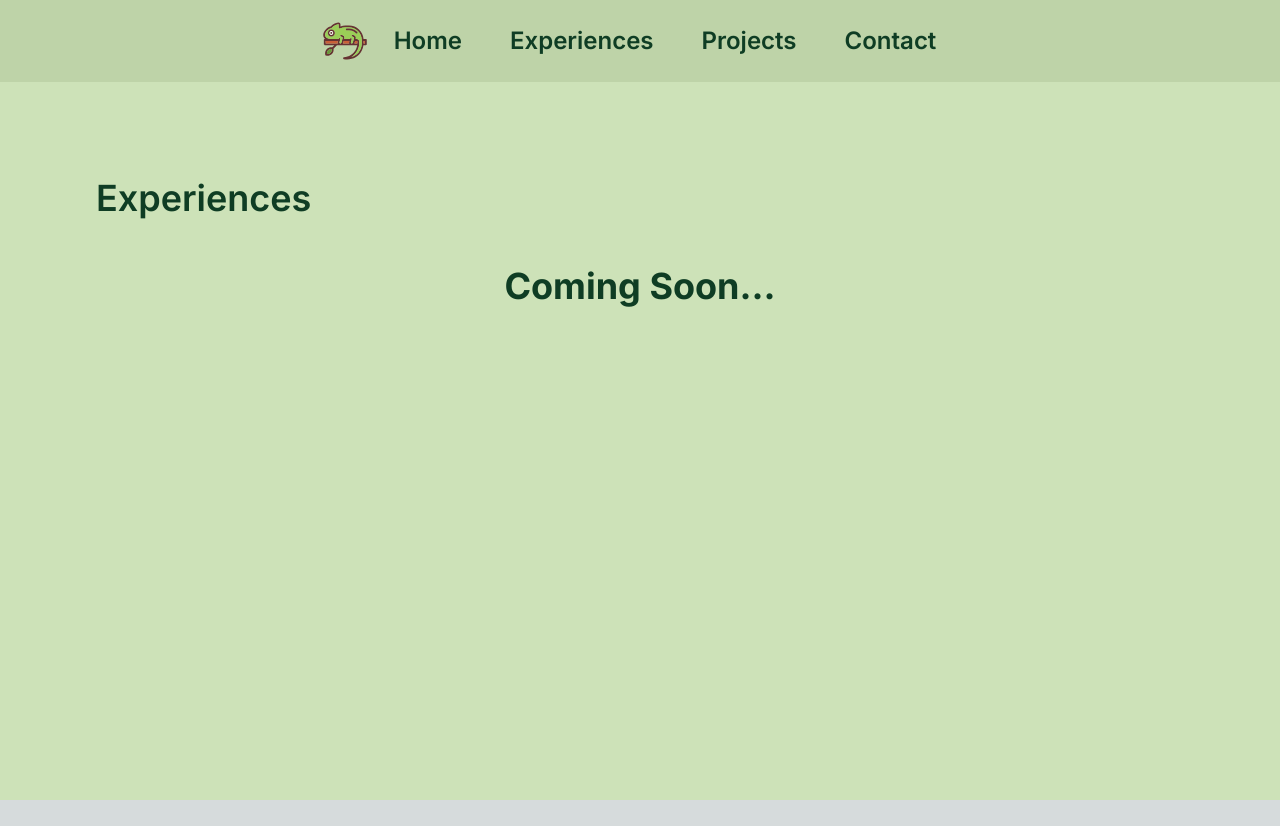
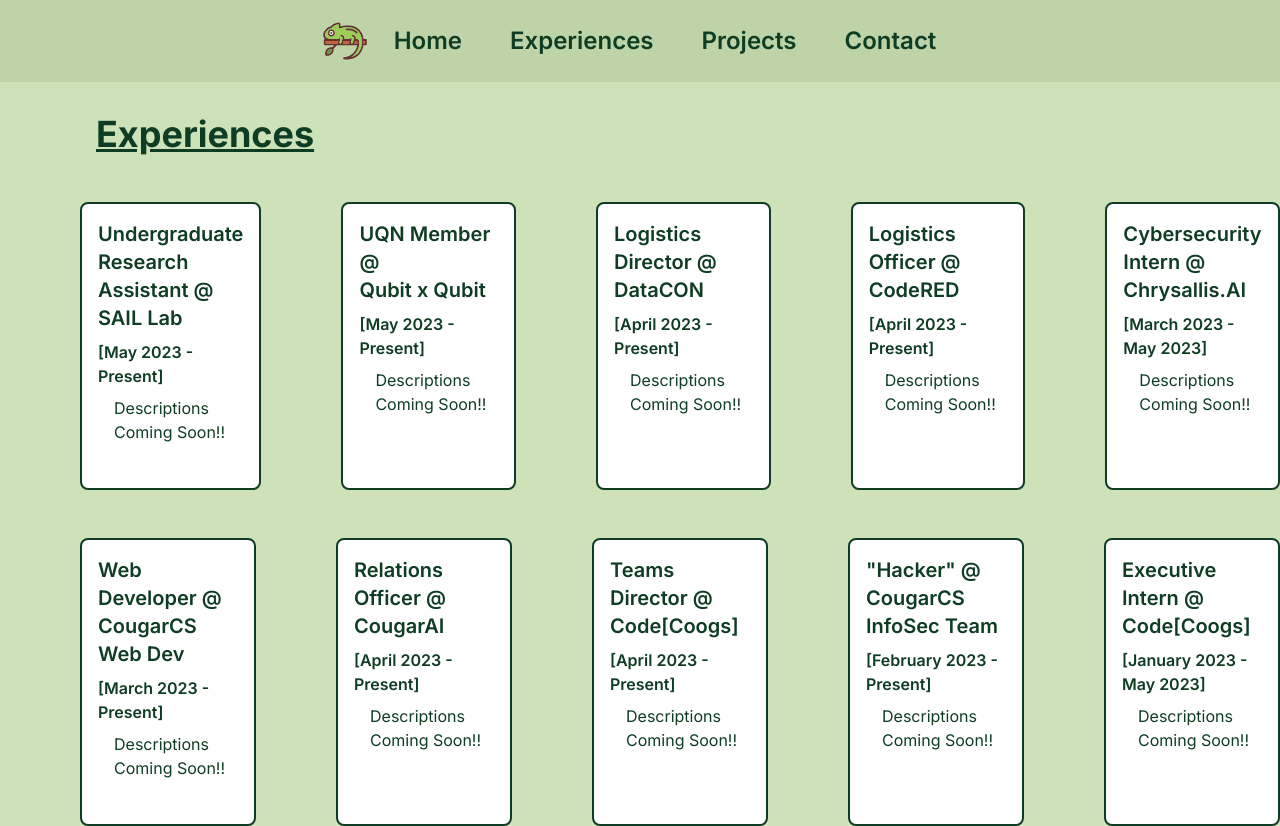
Before and after one commit to Ashishjob/Ashish-Job-Portfolio-Website, a Next.js app: page /experiences in a window 1280 px wide. Before the commit the page ends 800 px from the top, so only its background shows below. Built offline with nearby package versions, Linux system fonts and the light colour scheme.

Commit message:
feat: add experience positions

```diff
--- a/app/experiences/page.tsx
+++ b/app/experiences/page.tsx
@@ -1,6 +1,4 @@
 import NormalNavbar from '@/components/NavBar';
-import Image from 'next/image';
-import Link from 'next/link';
 
 export default function Experience() {
   return (
@@ -9,15 +7,136 @@ export default function Experience() {
       <NormalNavbar/>
 
       <div className="Heading">
-        <div className="flex flex-row justify-center lg:justify-start font-semibold text-4xl text-green hover:underline
-         mt-24 lg:ml-24">
+        <div className="flex flex-row justify-center lg:justify-start font-bold text-4xl text-green underline
+         mt-8 lg:ml-24">
           <h1 className="">
             Experiences
           </h1>
         </div>
-        <div className='flex flex-row justify-center text-green text-4xl font-bold md:mt-12'>
-            Coming Soon...
-        </div>
+
+        <div>
+        <div className='flex flex-col lg:flex-row justify-start items-center lg:items-start text-green mt-12 lg:ml-20'>
+            <a href="https://sail.cive.uh.edu/"
+            target="_blank"
+            className='bg-white border-2 border-green text-green rounded-lg block w-72 h-72 p-4 hover:bg-textbox-green'>
+                <h1 className='font-semibold text-xl'>Undergraduate Research <br />Assistant @ SAIL Lab</h1>
+                <h6 className='mt-2 font-semibold'> [May 2023 - Present] </h6>
+                <div className='flex flex-row text-base font-sm lg:ml-4 mt-2'>
+                    Descriptions Coming Soon!!
+                    {/* I acquired data and utilized NERFstudio to detect anomalous comparisons between buildings pre and post disaster through computer vision and language modeling */}
+                </div>
+                </a>
+
+                <a
+                href="https://www.qubitbyqubit.org/programs"
+            target="_blank"
+            className='bg-white border-2 border-green text-green rounded-lg block w-72 h-72 p-4 mt-12 lg:mt-0 lg:ml-20 hover:bg-textbox-green'>
+                <h1 className='font-semibold text-xl'>UQN Member @ <br /> Qubit x Qubit</h1>
+                <h6 className='mt-2 font-semibold'> [May 2023 - Present] </h6>
+                <div className='flex flex-row text-base font-sm lg:ml-4 mt-2'>
+                    Descriptions Coming Soon!!
+                </div>
+                </a>
+
+                <a
+                //href=""
+            target="_blank"
+            className='bg-white border-2 border-green text-green rounded-lg block w-72 h-72 p-4 mt-12 lg:mt-0 lg:ml-20 hover:bg-textbox-green'>
+                <h1 className='font-semibold text-xl'>Logistics Director @ <br />DataCON</h1>
+                <h6 className='mt-2 font-semibold'> [April 2023 - Present] </h6>
+                <div className='flex flex-row text-base font-sm lg:ml-4 mt-2'>
+                Descriptions Coming Soon!!
+                </div>
+                </a>
+
+
+
+                <a
+                href="https://uhcode.red/"
+            target="_blank"
+            className='bg-white border-2 border-green text-green rounded-lg block w-72 h-72 p-4 mt-12 lg:mt-0 lg:ml-20 hover:bg-textbox-green'>
+                <h1 className='font-semibold text-xl'>Logistics Officer @ <br />CodeRED</h1>
+                <h6 className='mt-2 font-semibold'> [April 2023 - Present] </h6>
+                <div className='flex flex-row text-base font-sm lg:ml-4 mt-2'>
+                Descriptions Coming Soon!!
+                </div>
+                </a>
+
+                <a
+                href="https://chrysallis.ai/"
+            target="_blank"
+            className='bg-white border-2 border-green text-green rounded-lg block w-72 h-72 p-4 mt-12 lg:mt-0 lg:ml-20 hover:bg-textbox-green'>
+                <h1 className='font-semibold text-xl'>Cybersecurity Intern @ <br />Chrysallis.AI</h1>
+                <h6 className='mt-2 font-semibold'> [March 2023 - May 2023] </h6>
+                <div className='flex flex-row text-base font-sm lg:ml-4 mt-2'>
+                Descriptions Coming Soon!!
+                </div>
+                </a>
+
+            </div>
+
+            <div className='flex flex-col lg:flex-row justify-start items-center lg:items-start text-green mt-12 lg:ml-20'>
+
+            <a href="https://cougarcs.com/"
+            target="_blank"
+            className='bg-white border-2 border-green text-green rounded-lg block w-72 h-72 p-4 hover:bg-textbox-green'>
+                <h1 className='font-semibold text-xl'>Web Developer @ <br />CougarCS Web Dev</h1>
+                <h6 className='mt-2 font-semibold'> [March 2023 - Present] </h6>
+                <div className='flex flex-row text-base font-sm lg:ml-4 mt-2'>
+                Descriptions Coming Soon!!
+                </div>
+                </a>
+
+                <a
+                //href=""
+            target="_blank"
+            className='bg-white border-2 border-green text-green rounded-lg block w-72 h-72 p-4 mt-12 lg:mt-0 lg:ml-20 hover:bg-textbox-green'>
+                <h1 className='font-semibold text-xl'>Relations Officer @ <br />CougarAI</h1>
+                <h6 className='mt-2 font-semibold'> [April 2023 - Present] </h6>
+                <div className='flex flex-row text-base font-sm lg:ml-4 mt-2'>
+                Descriptions Coming Soon!!
+                </div>
+                </a>
+
+                <a
+                href="https://www.codecoogs.com/"
+            target="_blank"
+            className='bg-white border-2 border-green text-green rounded-lg block w-72 h-72 p-4 mt-12 lg:mt-0 lg:ml-20 hover:bg-textbox-green'>
+                <h1 className='font-semibold text-xl'>Teams Director @ <br />Code[Coogs]</h1>
+                <h6 className='mt-2 font-semibold'> [April 2023 - Present] </h6>
+                <div className='flex flex-row text-base font-sm lg:ml-4 mt-2'>
+                Descriptions Coming Soon!!
+                </div>
+                </a>
+
+                <a
+                href="https://cougarcs.com//"
+            target="_blank"
+            className='bg-white border-2 border-green text-green rounded-lg block w-72 h-72 p-4 mt-12 lg:mt-0 lg:ml-20 hover:bg-textbox-green'>
+                <h1 className='font-semibold text-xl'>"Hacker" @ CougarCS<br /> InfoSec Team</h1>
+                <h6 className='mt-2 font-semibold'> [February 2023 - Present] </h6>
+                <div className='flex flex-row text-base font-sm lg:ml-4 mt-2'>
+                Descriptions Coming Soon!!
+                </div>
+                </a>
+
+                <a
+                href="https://www.codecoogs.com/"
+            target="_blank"
+            className='bg-white border-2 border-green text-green rounded-lg block w-72 h-72 p-4 mt-12 lg:mt-0 lg:ml-20 hover:bg-textbox-green'>
+                <h1 className='font-semibold text-xl'>Executive Intern  @ <br />Code[Coogs]</h1>
+                <h6 className='mt-2 font-semibold'> [January 2023 - May 2023] </h6>
+                <div className='flex flex-row text-base font-sm lg:ml-4 mt-2'>
+                Descriptions Coming Soon!!
+                </div>
+                </a>
+
+            </div>
+
+
+
+            </div>
+
       </div>
 
 
```
Also changed, not shown: app/contact/page.tsx (+8 -3 lines).
